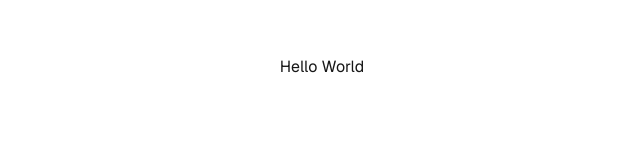
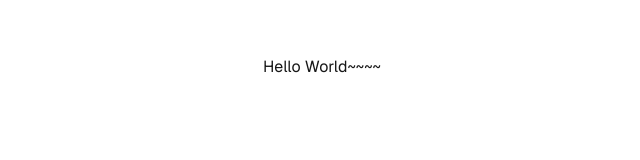
Before and after one commit to sasha1107/release-it, a Next.js app: page / in a window 1280 px wide. Shown: the part 333-493 px from the top of the page, without its empty margins (318-958 px from the left). Built offline with nearby package versions, Linux system fonts and the light colour scheme.

Commit message:
feat: 수정

```diff
--- a/src/app/page.tsx
+++ b/src/app/page.tsx
@@ -4,7 +4,7 @@ export default function Home() {
   return (
     <div className="font-sans grid grid-rows-[20px_1fr_20px] items-center justify-items-center min-h-screen p-8 pb-20 gap-16 sm:p-20">
       <main className="flex flex-col gap-[32px] row-start-2 items-center sm:items-start">
-        Hello World
+        Hello World~~~~
       </main>
       <footer className="row-start-3 flex gap-[24px] flex-wrap items-center justify-center">
         <a
```
